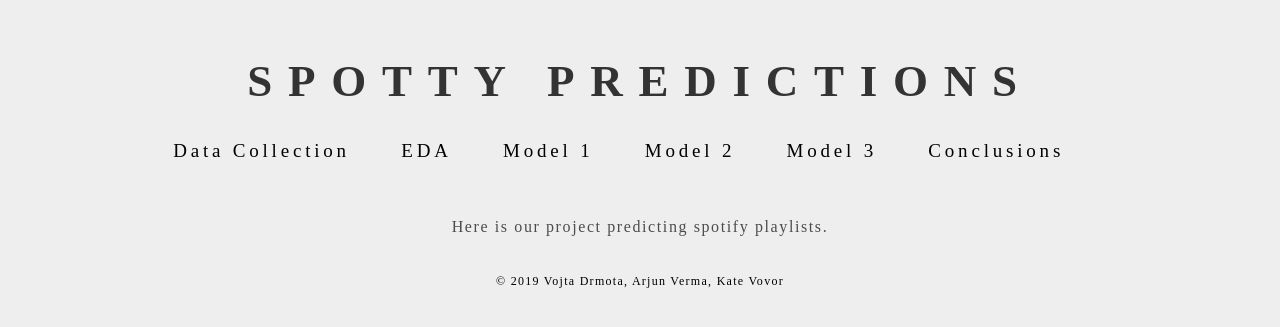
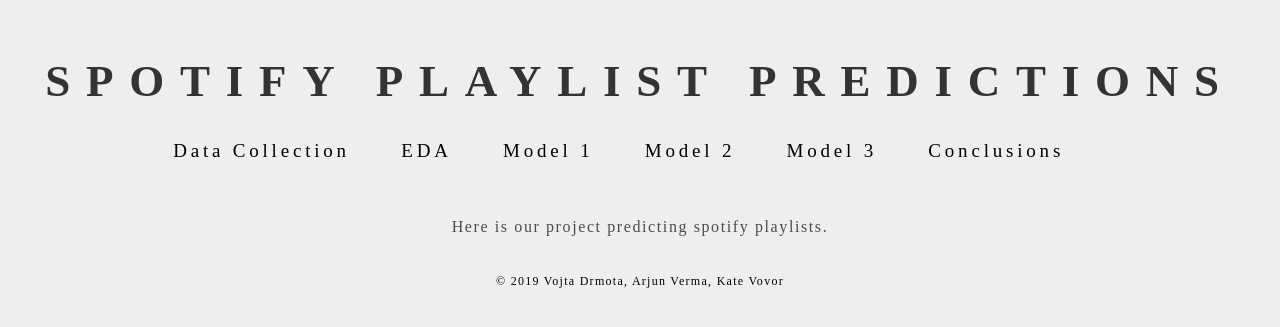
Before and after one commit to vdrmota/vdrmota.github.io, a plain HTML site: page index.html in a window 1280 px wide. Shown: the part 203-530 px from the top of the page. Drawn offline with nearby package versions, Linux system fonts and the light colour scheme; a web font is replaced by a local one.

Commit message:
main page

```diff
--- a/index.html
+++ b/index.html
@@ -21,7 +21,7 @@
 
     <div id="header-wrapper">
       <div id="header">
-        <h1><a id="link" href="index.php">SPOTTY PREDICTIONS</a></h1>
+        <h1><a id="link" href="index.php">SPOTIFY PLAYLIST PREDICTIONS</a></h1>
         <nav id="nav" style="margin-top:50px">
             <a id="link" href="datacollection.html">Data Collection</a>&nbsp;&nbsp;&nbsp;&nbsp;&nbsp;
             <a href="eda.html" target="_top">EDA</a>&nbsp;&nbsp;&nbsp;&nbsp;&nbsp;
```
